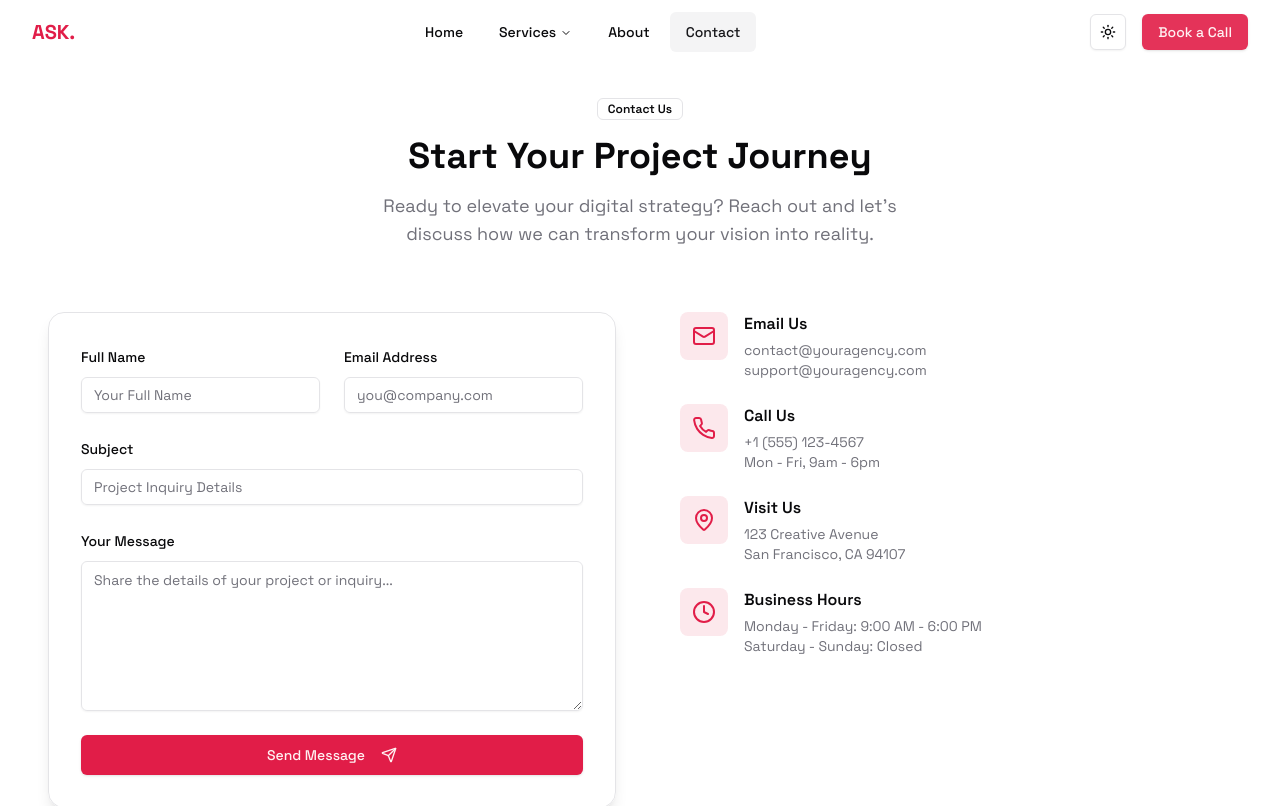
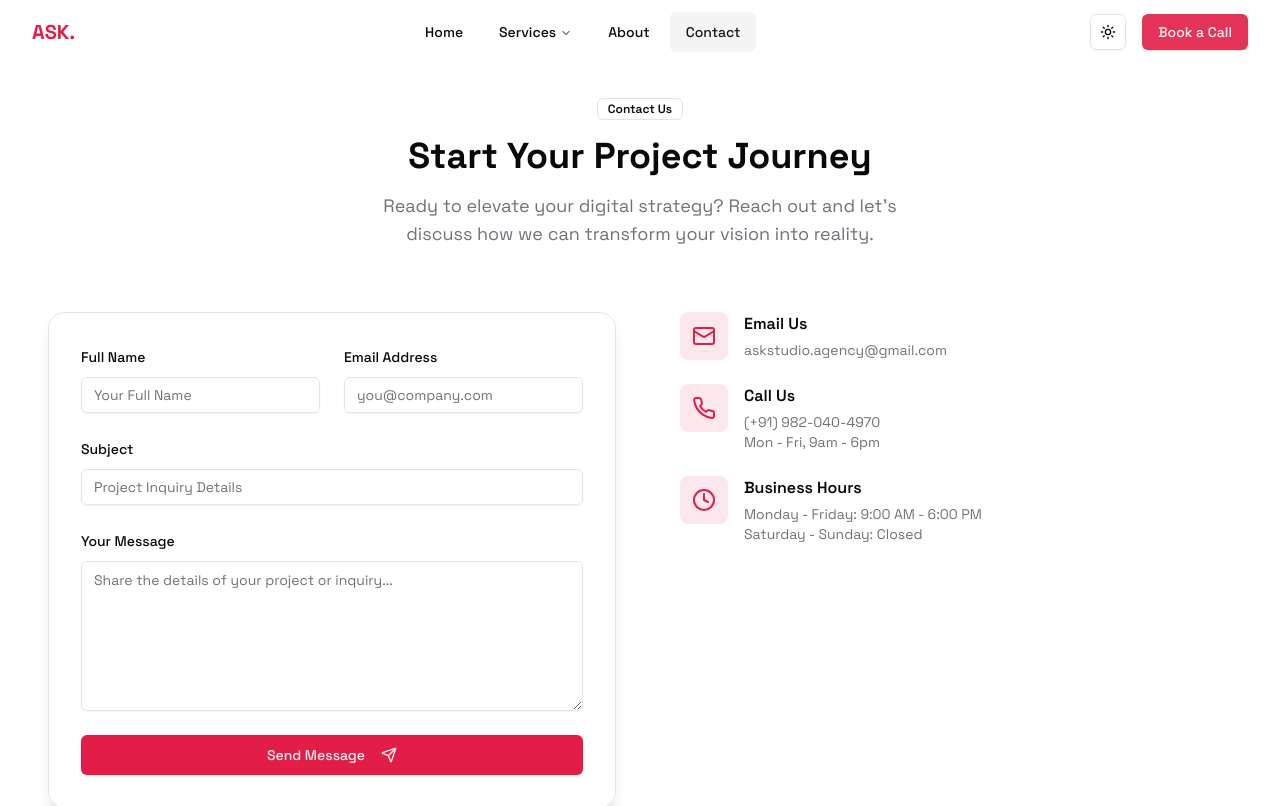
Before and after one commit to Shariq12345/agency-website, a Next.js app: page /contact in a window 1280 px wide. Shown: the top 806 px of the page. Built offline with nearby package versions, Linux system fonts and the light colour scheme.

Commit message:
UI Changes

```diff
--- a/components/contact-form.tsx
+++ b/components/contact-form.tsx
@@ -163,20 +163,20 @@ export function ContactSection() {
                     icon: Mail,
                     title: "Email Us",
                     details: [
-                      "contact@youragency.com",
-                      "support@youragency.com",
+                      "askstudio.agency@gmail.com",
+                      // "support@youragency.com",
                     ],
                   },
                   {
                     icon: Phone,
                     title: "Call Us",
-                    details: ["+1 (555) 123-4567", "Mon - Fri, 9am - 6pm"],
+                    details: ["(+91) 982-040-4970", "Mon - Fri, 9am - 6pm"],
                   },
-                  {
-                    icon: MapPin,
-                    title: "Visit Us",
-                    details: ["123 Creative Avenue", "San Francisco, CA 94107"],
-                  },
+                  // {
+                  //   icon: MapPin,
+                  //   title: "Visit Us",
+                  //   details: ["123 Creative Avenue", "San Francisco, CA 94107"],
+                  // },
                   {
                     icon: Clock,
                     title: "Business Hours",
--- a/components/navbar.tsx
+++ b/components/navbar.tsx
@@ -63,13 +63,13 @@ const Navbar = () => {
             <Layout className="h-5 w-5 group-hover:text-primary dark:group-hover:text-primary" />
           ),
         },
-        {
-          title: "Branding",
-          href: "/services/branding",
-          icon: (
-            <ArrowBigUp className="h-5 w-5 group-hover:text-primary dark:group-hover:text-primary" />
-          ),
-        },
+        // {
+        //   title: "Branding",
+        //   href: "/services/branding",
+        //   icon: (
+        //     <ArrowBigUp className="h-5 w-5 group-hover:text-primary dark:group-hover:text-primary" />
+        //   ),
+        // },
       ],
     },
     {
```
